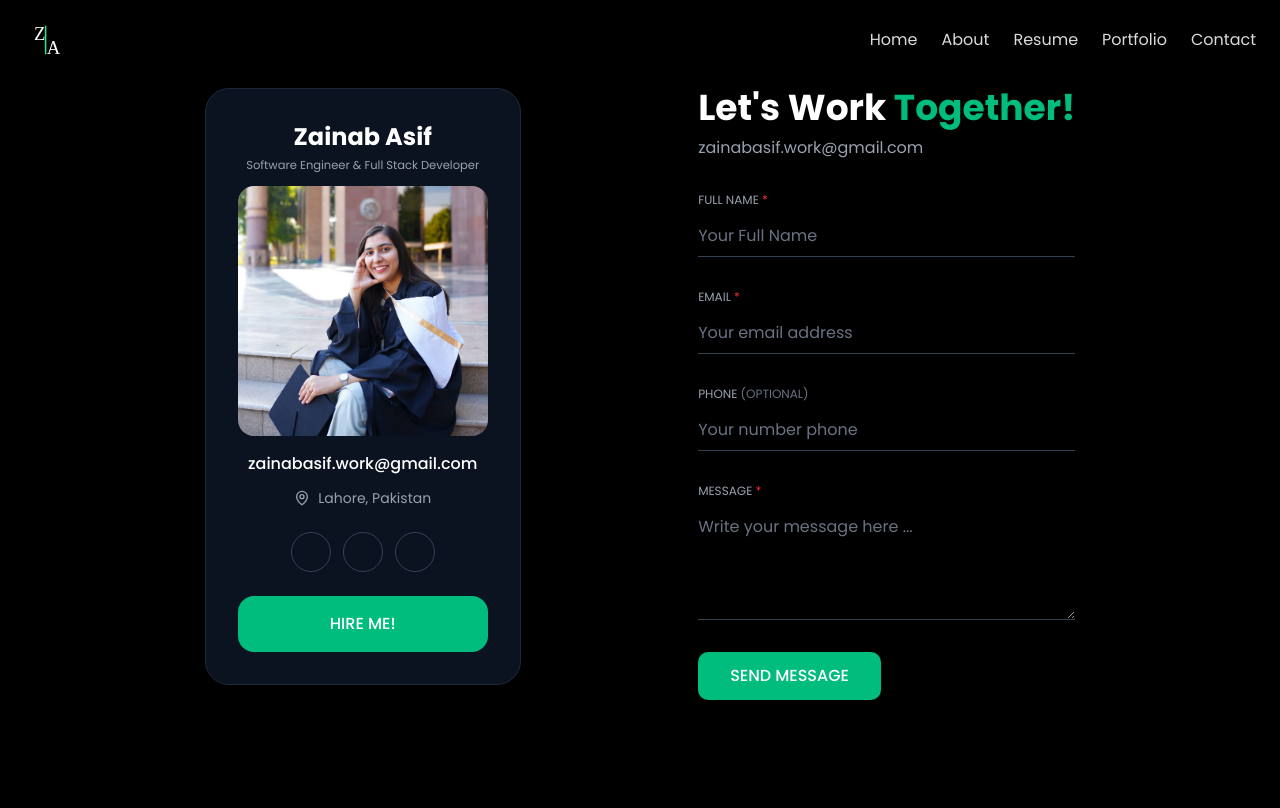
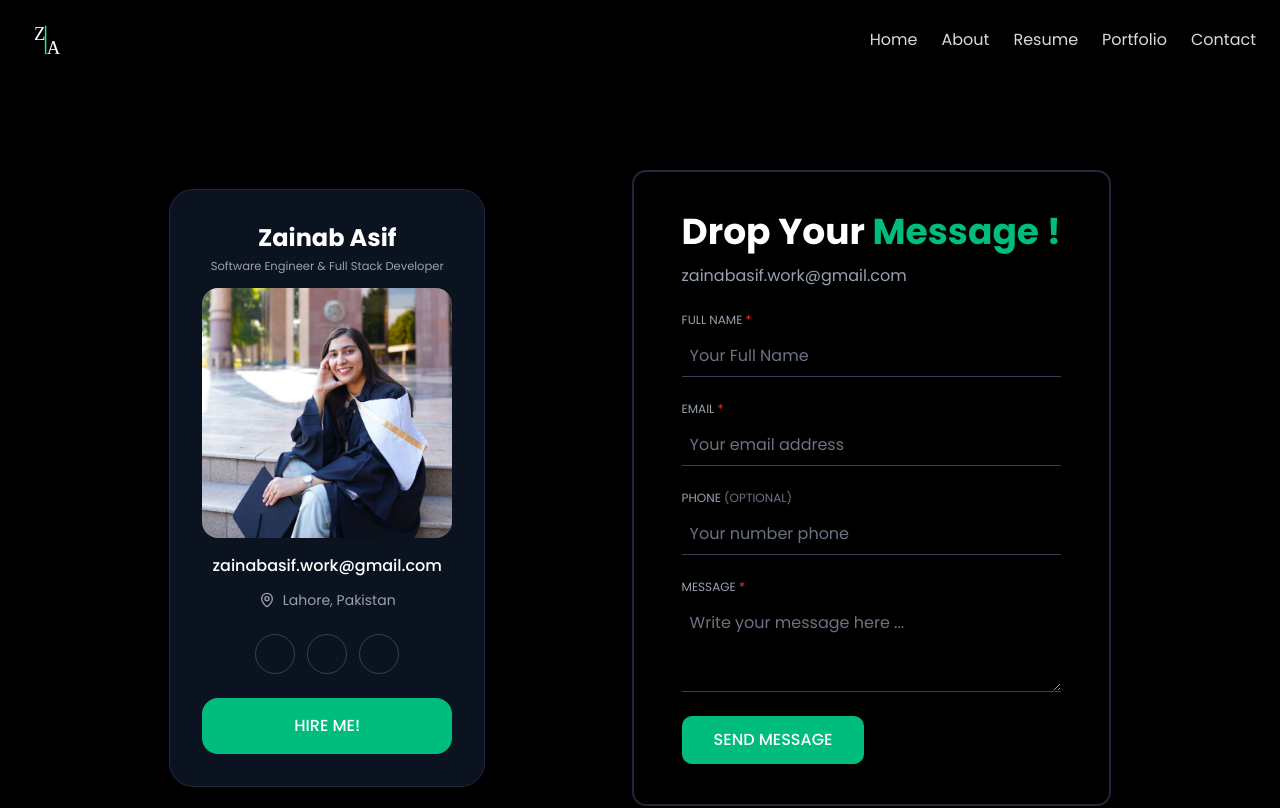
Before and after one commit to za-inab/zainab, a Next.js app: page /contact in a window 1280 px wide. Shown: the top 808 px of the page. Built offline with nearby package versions, Linux system fonts and the light colour scheme; some icons are missing.

Commit message:
fixed css of contact page

```diff
--- a/src/app/contact/page.tsx
+++ b/src/app/contact/page.tsx
@@ -3,17 +3,18 @@ import ContactForm from "@/components/ContactForm";
 import ProfileCard from "@/components/ProfileCard";
 import profileData from "@/data/ProfileData.json";
 
+
 function ContactPage() {
   return (
     <div className="flex flex-col h-full w-full justify-center items-center">
-      <div className="flex flex-col md:flex-row w-10/12 max-w-[1024px] min-h-screen bg-black justify-around space-x-6">
+      <div className="flex flex-col justify-around md:flex-row w-[85%] max-w-[1024px] min-h-screen bg-black gap-10 space-x-6 space-y-10 mb-10 md:space-y-0 ">
         {/* Left Card */}
-        <div>
+        <div className="self-center sticky">
           <ProfileCard {...profileData} />
         </div>
 
         {/* Contact Form */}
-        <div>
+        <div className="self-center">
           <ContactForm />
         </div>
       </div>
--- a/src/app/globals.css
+++ b/src/app/globals.css
@@ -112,6 +112,7 @@
   --sidebar-accent-foreground: oklch(0.984 0.003 247.858);
   --sidebar-border: oklch(1 0 0 / 10%);
   --sidebar-ring: oklch(0.551 0.027 264.364);
+
 }
 
 @layer base {
--- a/src/components/ContactForm.tsx
+++ b/src/components/ContactForm.tsx
@@ -2,6 +2,7 @@
 import { handleSubmit } from "@/utils/emailSubmit";
 import React, { ChangeEvent, FormEvent, useState } from "react";
 import { toast } from "react-toastify";
+import { GlowingEffect } from "./ui/glowing-effect";
 
 function ContactForm() {
   const [loading, setLoading] = useState(false);
@@ -35,24 +36,25 @@ function ContactForm() {
     setLoading(false);
   };
   return (
+    <div className="border-2 border-gray-800 rounded-xl px-12 py-10 hover:border-emerald-500">
       <form
         onSubmit={(e) => {
           setLoading(true);
           submitHandler(e);
         }}
-      className="w-full max-w-2xl ] text-white space-y-8"
+        className="w-full max-w-2xl ] text-white space-y-6"
         method={"POST"}
       >
         {/* Heading */}
         <div>
           <h2 className="text-4xl font-bold">
-          Let&apos;s Work <span className="text-emerald-500">Together!</span>
+            Drop Your <span className="text-emerald-500">Message !</span>
           </h2>
-        <p className="text-gray-400 mt-2">zainabasif.work@gmail.com</p>
+          <p className="text-gray-400 mt-3">zainabasif.work@gmail.com</p>
         </div>
 
         {/* Grid Inputs */}
-      <div className="flex flex-col gap-8">
+        <div className="flex flex-col gap-6">
           {/* Full Name */}
           <div className="flex flex-col">
             <label className="text-xs uppercase text-gray-400 mb-2">
@@ -65,7 +67,7 @@ function ContactForm() {
               value={formData.fullName}
               onChange={handleChange}
               required
-            className="bg-transparent border-b border-gray-700 focus:border-emerald-500 outline-none py-2 placeholder-gray-500"
+              className="bg-transparent border-b border-gray-700 focus:border-emerald-500 outline-none py-2 placeholder-gray-500 px-2"
             />
           </div>
 
@@ -81,7 +83,7 @@ function ContactForm() {
               value={formData.email}
               onChange={(e) => handleChange(e)}
               required
-            className="bg-transparent border-b border-gray-700 focus:border-emerald-500 outline-none py-2 placeholder-gray-500"
+              className="bg-transparent border-b border-gray-700 focus:border-emerald-500 outline-none py-2 placeholder-gray-500 px-2"
             />
           </div>
 
@@ -96,7 +98,7 @@ function ContactForm() {
               placeholder="Your number phone"
               value={formData.phone}
               onChange={handleChange}
-            className="bg-transparent border-b border-gray-700 focus:border-emerald-500 outline-none py-2 placeholder-gray-500"
+              className="bg-transparent border-b border-gray-700 focus:border-emerald-500 outline-none py-2 placeholder-gray-500 px-2"
             />
           </div>
         </div>
@@ -112,8 +114,8 @@ function ContactForm() {
             value={formData.message}
             onChange={handleChange}
             required={true}
-          rows={4}
-          className="bg-transparent border-b border-gray-700 focus:border-emerald-500 outline-none py-2 placeholder-gray-500"
+            rows={3}
+            className="bg-transparent border-b border-gray-700 focus:border-emerald-500 outline-none py-2 placeholder-gray-500 px-2"
           />
         </div>
 
@@ -126,6 +128,7 @@ function ContactForm() {
           SEND MESSAGE
         </button>
       </form>
+    </div>
   );
 }
 
```
Lines whose indentation alone changed are shown as unchanged.
